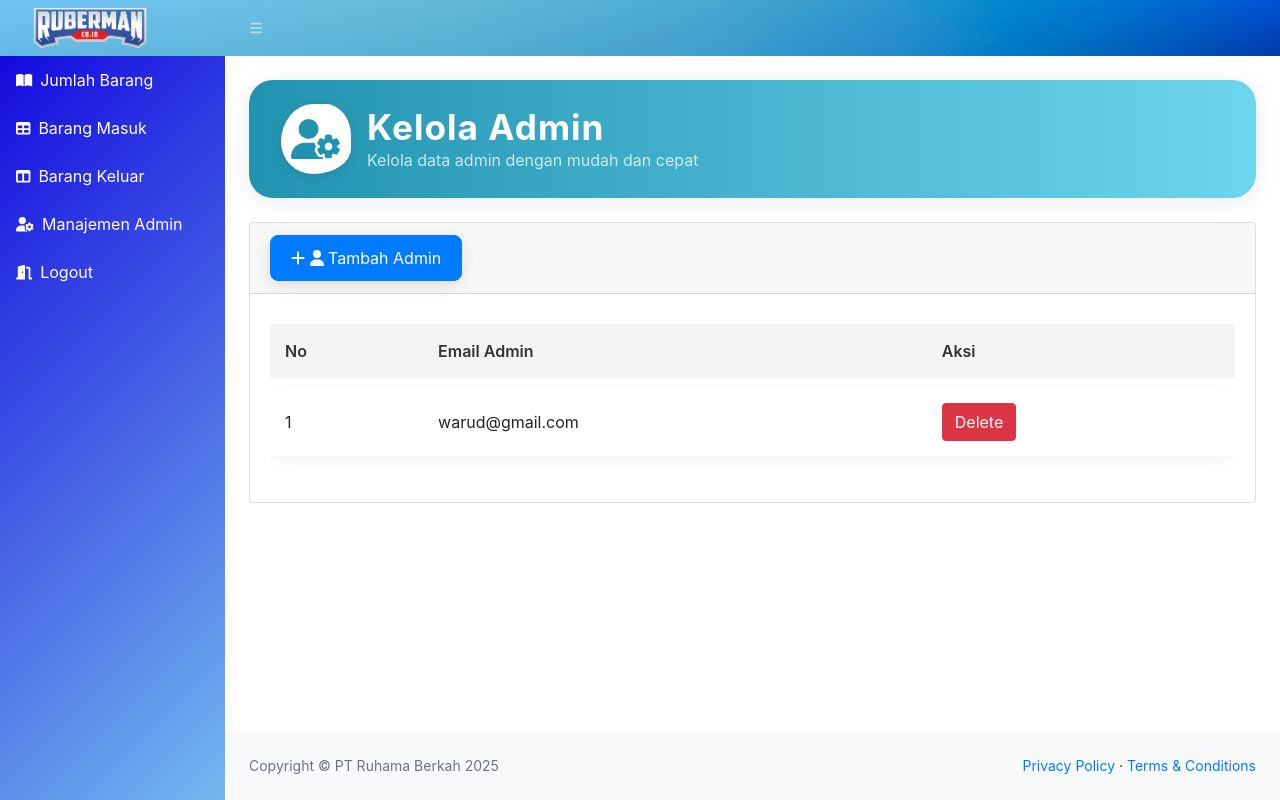
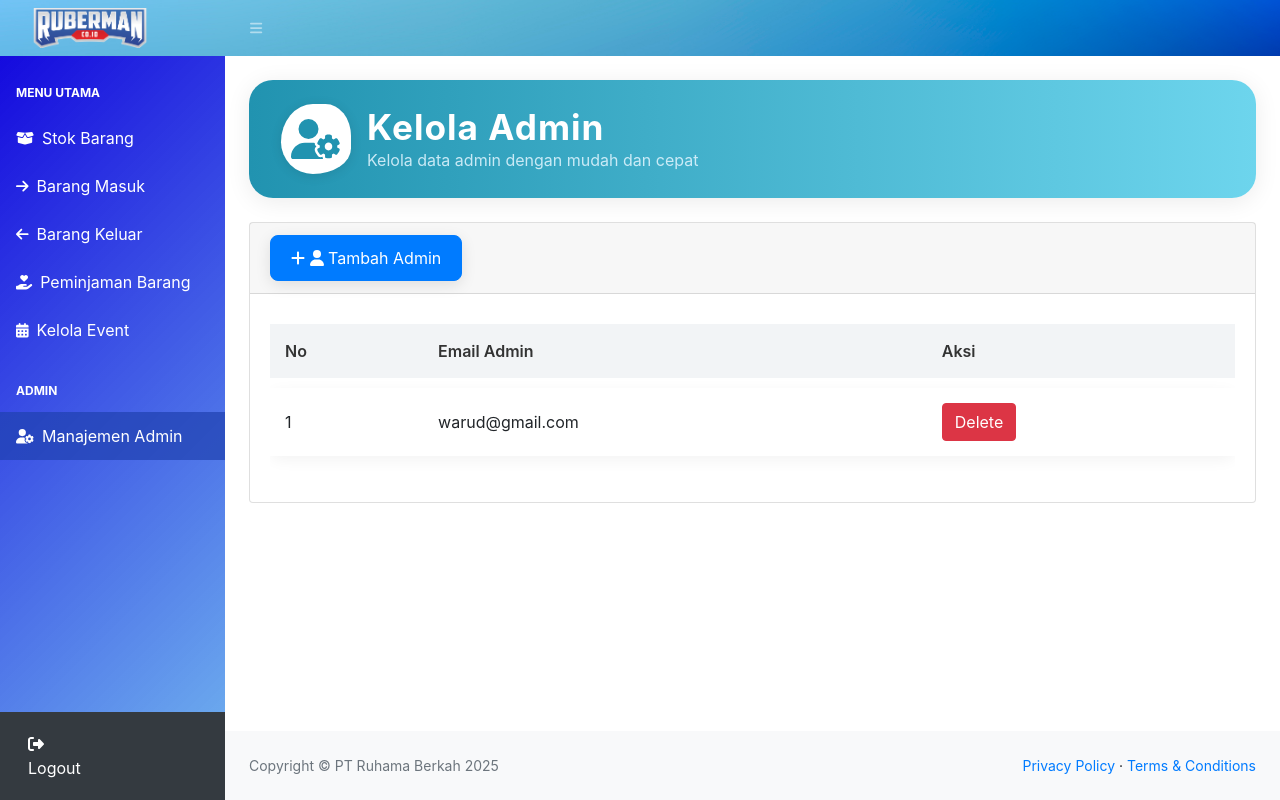
Before and after one commit to warudoo/ruberman-inventory, a PHP site: page /admin.php in a window 1280 px wide. Run offline with PHP 8.4, Linux system fonts and the light colour scheme; a user stored in the database is signed in; data comes from the database, SQL or seed files in the repository; some libraries are stand-ins or nearby versions.

Commit message:
feat: fix the UI

```diff
--- a/admin.php
+++ b/admin.php
@@ -1,6 +1,7 @@
 <?php
 require 'includes/function.php';
 require 'includes/admin_cek.php';
+$currentPage = 'admin'; // Variabel untuk menandai halaman aktif
 ?>
 
 <!DOCTYPE html>
@@ -19,66 +20,17 @@ require 'includes/admin_cek.php';
     <script src="https://cdn.jsdelivr.net/npm/jquery@3.7.1/dist/jquery.slim.min.js"></script>
     <script src="https://cdn.jsdelivr.net/npm/popper.js@1.16.1/dist/umd/popper.min.js"></script>
     <script src="https://cdn.jsdelivr.net/npm/bootstrap@4.6.2/dist/js/bootstrap.bundle.min.js"></script>
-
 </head>
 <body class="sb-nav-fixed">
     <nav class="sb-topnav navbar navbar-expand navbar-dark bg-dark" style="background-image: url('assets/img/blueback.jpg'); background-size: cover; background-repeat: no-repeat;">
-        <!-- Navbar Brand-->
         <a class="navbar-brand ps-3" href="index.php">
             <img src="assets/img/ruberman.png" alt="ruberman" height="40" class="d-inline-block align-top">
         </a>
-        <!-- Sidebar Toggle-->
         <button class="btn btn-link btn-sm order-1 order-lg-0 me-4 me-lg-0" id="sidebarToggle" href="#!"><i class="fas fa-bars"></i></button>
-        </form>
-        <!-- Navbar-->
     </nav>
     <div id="layoutSidenav">
-        <div id="layoutSidenav_nav">
-            <nav class="sb-sidenav accordion sb-sidenav-dark" id="sidenavAccordion" style="background: linear-gradient(135deg, #2563eb 0%, #1e40af 100%); color: #fff;">
-                <style>
-                    #layoutSidenav_nav .sb-sidenav {
-                        background: linear-gradient(135deg,rgb(15, 0, 221) 0%,rgba(36, 143, 230, 0.64) 100%) !important;
-                    }
-                    #layoutSidenav_nav .sb-sidenav .nav-link,
-                    #layoutSidenav_nav .sb-sidenav .sb-nav-link-icon,
-                    #layoutSidenav_nav .sb-sidenav .sb-sidenav-menu-heading {
-                        color: #fff !important;
-                    }
-                    #layoutSidenav_nav .sb-sidenav .nav-link.active,
-                    #layoutSidenav_nav .sb-sidenav .nav-link:hover {
-                        background: rgba(30, 64, 175, 0.7) !important;
-                        color: #fff !important;
-                    }
-                </style>
-                <div class="sb-sidenav-menu">
-                    <div class="nav">
-                        <a class="nav-link" href="index.php">
-                            <div class="sb-nav-link-icon"><i class="fas fa-book-open"></i></div>
-                            Jumlah Barang
-                        </a>
-                        <a class="nav-link" href="masuk.php">
-                            <div class="sb-nav-link-icon"><i class="fas fa-table"></i></div>
-                            Barang Masuk
-                        </a>
 
-                        <a class="nav-link" href="keluar.php">
-                            <div class="sb-nav-link-icon"><i class="fas fa-columns"></i></div>
-                            Barang Keluar
-                        </a>
-
-                        <?php if($_SESSION['role'] == 'admin') { ?>
-                        <a class="nav-link" href="admin.php">
-                            <div class="sb-nav-link-icon"><i class="fas fa-user-cog"></i></div>
-                            Manajemen Admin
-                        </a>
-                            <?php } ?>
-                        <a class="nav-link" href="logout.php">
-                            <div class="sb-nav-link-icon"><i class="fa-solid fa-door-open"></i></div>
-                            Logout
-                        </a>
-
-            </nav>
-        </div>
+        <?php require 'includes/sidebar.php'; ?>
         <div id="layoutSidenav_content">
             <main>
                 <div class="container-fluid px-4">
@@ -149,28 +101,23 @@ require 'includes/admin_cek.php';
                             </button>
                         </div>
                         <div class="card-body">
-
                             <div class="table-responsive">
-                            <table  class="table table-bordered" id="datatablesSimple" width="100%" cellspacing="0">
+                                <table class="table table-bordered" id="datatablesSimple" width="100%" cellspacing="0">
                                     <thead>
                                         <tr>
                                             <th>No</th>
                                             <th>Email Admin</th>
                                             <th>Aksi</th>
-
                                         </tr>
                                     </thead>
                                     <tbody>
-
                                     <?php
                                     $ambilsemuadataadmin = mysqli_query($conn, "SELECT * FROM login");
                                     $i=1;
                                     while($data=mysqli_fetch_array($ambilsemuadataadmin)){
                                         $em = $data['email'];
                                         $iduser = $data['iduser'];
-                                        $pw = $data['password'];
                                     ?>
-
                                         <tr>
                                             <td><?=$i++;?></td>
                                             <td><?=$em;?></td>
@@ -181,38 +128,9 @@ require 'includes/admin_cek.php';
                                             </td>
                                         </tr>
 
-                                    <!--  Delete Modal -->
                                         <div class="modal fade" id="delete<?=$iduser;?>">
-                                    <div class="modal-dialog">
-                                    <div class="modal-content">
-
-                                        <!-- Modal Header -->
-                                        <div class="modal-header">
-                                        <h4 class="modal-title">Hapus Admin</h4>
-                                        <button type="button" class="close" data-dismiss="modal">&times;</button>
                                             </div>
-
-                                        <!-- Modal body -->
-                                        <form method="post">
-                                        <div class="modal-body">
-                                        Apakah anda yakin ingin menghapus <?=$em;?>?
-                                        <input type="hidden" name="id" value="<?=$iduser;?>">
-                                        <br>
-                                        <br>
-                                        <button type="submit" class="btn btn-primary" name="hapusadmin">Hapus</button>
-                                        </div>
-                                        </form>
-                                    </div>
-                                    </div>
-                                </div>
-
-
-
-                                    <?php
-                                    };
-
-                                    ?>
-
+                                    <?php }; ?>
                                     </tbody>
                                 </table>
                             </div>
@@ -241,34 +159,6 @@ require 'includes/admin_cek.php';
     <script src="https://cdn.jsdelivr.net/npm/simple-datatables@7.1.2/dist/umd/simple-datatables.min.js" crossorigin="anonymous"></script>
     <script src="js/datatables-simple-demo.js"></script>
 </body>
-    <!-- The Modal -->
     <div class="modal fade" id="myModal">
-<div class="modal-dialog">
-    <div class="modal-content">
-
-    <!-- Modal Header -->
-    <div class="modal-header">
-        <h4 class="modal-title">Tambah Admin</h4>
-        <button type="button" class="close" data-dismiss="modal">&times;</button>
-    </div>
-
-    <!-- Modal body -->
-    <form method="post">
-        <div class="modal-body">
-        <input type="email" name="email" placeholder="Email" class="form-control" required>
-        <br>
-        <input type="password" name="password" placeholder="Password" class="form-control" required>
-        <br>
-        <select name="role" class="form-control" required>
-            <option value="" disabled selected>Pilih Role</option>
-            <option value="admin">Admin</option>
-            <option value="user">User</option>
-        </select>
-        <br>
-        <button type="submit" class="btn btn-primary" name="addadmin">Submit</button>
-        </div>
-    </form>
-    </div>
-</div>
         </div>
 </html>
```
Lines whose indentation alone changed are shown as unchanged.
